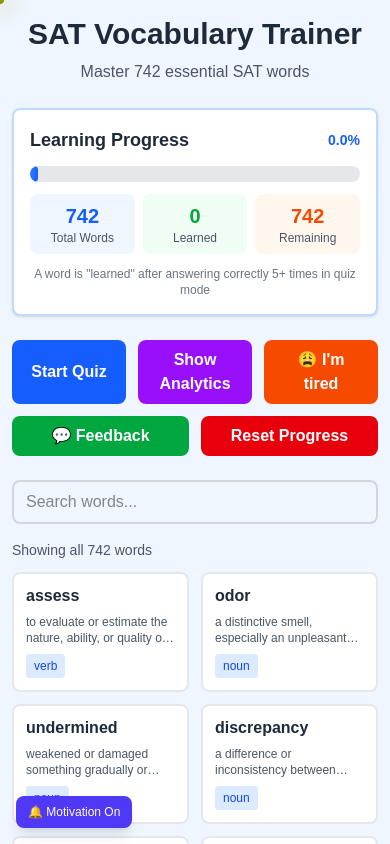
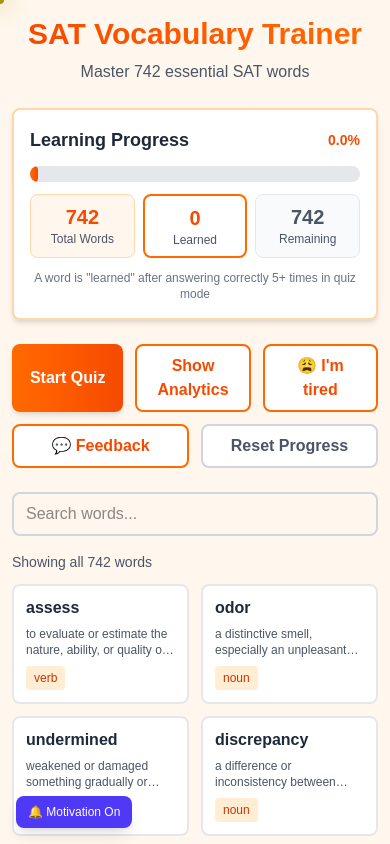
Before and after one commit to sapogeth/sat-vocab-trainer, a Next.js app: page / in a window 390 px wide. Shown: the top 844 px of the page. Built offline with nearby package versions, Linux system fonts and the light colour scheme.

Commit message:
new design

```diff
--- a/app/page.tsx
+++ b/app/page.tsx
@@ -77,7 +77,7 @@
   // Show Quiz Mode
   if (showQuiz) {
     return (
-      <div className="min-h-screen bg-gradient-to-b from-blue-50 to-white py-4 sm:py-8 px-3 sm:px-4">
+      <div className="min-h-screen bg-gradient-to-b from-orange-50 to-white py-4 sm:py-8 px-3 sm:px-4">
         <Quiz
           words={words}
           onBack={() => setShowQuiz(false)}
@@ -92,11 +92,11 @@
   }
 
   return (
-    <div className="min-h-screen bg-gradient-to-b from-blue-50 to-white py-4 sm:py-8 px-3 sm:px-4">
+    <div className="min-h-screen bg-gradient-to-b from-orange-50 to-white py-4 sm:py-8 px-3 sm:px-4">
       <div className="max-w-7xl mx-auto">
         {/* Header */}
         <header className="text-center mb-6 sm:mb-8">
-          <h1 className="text-3xl sm:text-4xl font-bold text-gray-800 mb-2">
+          <h1 className="text-3xl sm:text-4xl font-bold bg-gradient-to-r from-orange-600 to-orange-500 bg-clip-text text-transparent mb-2">
             SAT Vocabulary Trainer
           </h1>
           <p className="text-gray-600 text-base sm:text-lg">
@@ -114,25 +114,25 @@
         <div className="flex flex-wrap gap-3 sm:gap-4 mb-6">
           <button
             onClick={() => setShowQuiz(true)}
-            className="flex-1 sm:flex-none bg-blue-600 text-white px-4 sm:px-6 py-2 sm:py-3 rounded-lg font-semibold hover:bg-blue-700 transition-all hover:scale-105 active:scale-95"
+            className="flex-1 sm:flex-none bg-gradient-to-r from-orange-500 to-orange-600 text-white px-4 sm:px-6 py-2 sm:py-3 rounded-lg font-semibold hover:from-orange-600 hover:to-orange-700 transition-all hover:scale-105 active:scale-95 shadow-md"
           >
             Start Quiz
           </button>
           <button
             onClick={() => setShowDashboard(!showDashboard)}
-            className="flex-1 sm:flex-none bg-purple-600 text-white px-4 sm:px-6 py-2 sm:py-3 rounded-lg font-semibold hover:bg-purple-700 transition-all hover:scale-105 active:scale-95"
+            className="flex-1 sm:flex-none bg-white text-orange-600 border-2 border-orange-500 px-4 sm:px-6 py-2 sm:py-3 rounded-lg font-semibold hover:bg-orange-50 transition-all hover:scale-105 active:scale-95"
           >
             {showDashboard ? "Hide" : "Show"} Analytics
           </button>
           <button
             onClick={handleMotivationClick}
-            className="flex-1 sm:flex-none bg-orange-600 text-white px-4 sm:px-6 py-2 sm:py-3 rounded-lg font-semibold hover:bg-orange-700 transition-all hover:scale-105 active:scale-95"
+            className="flex-1 sm:flex-none bg-white text-orange-600 border-2 border-orange-500 px-4 sm:px-6 py-2 sm:py-3 rounded-lg font-semibold hover:bg-orange-50 transition-all hover:scale-105 active:scale-95"
           >
             😩 I'm tired
           </button>
           <button
             onClick={() => window.open("https://forms.gle/SbdTwuxGyP1yndKb6", "_blank")}
-            className="flex-1 sm:flex-none bg-green-600 text-white px-4 sm:px-6 py-2 sm:py-3 rounded-lg font-semibold hover:bg-green-700 transition-all hover:scale-105 active:scale-95"
+            className="flex-1 sm:flex-none bg-white text-orange-600 border-2 border-orange-500 px-4 sm:px-6 py-2 sm:py-3 rounded-lg font-semibold hover:bg-orange-50 transition-all hover:scale-105 active:scale-95"
           >
             💬 Feedback
           </button>
@@ -142,7 +142,7 @@
                 resetProgress();
               }
             }}
-            className="flex-1 sm:flex-none bg-red-600 text-white px-4 sm:px-6 py-2 sm:py-3 rounded-lg font-semibold hover:bg-red-700 transition-all hover:scale-105 active:scale-95"
+            className="flex-1 sm:flex-none bg-white text-gray-600 border-2 border-gray-300 px-4 sm:px-6 py-2 sm:py-3 rounded-lg font-semibold hover:bg-gray-50 transition-all hover:scale-105 active:scale-95"
           >
             Reset Progress
           </button>
@@ -235,8 +235,8 @@
                   key={word.word}
                   className={`bg-white rounded-lg border-2 overflow-hidden transition-all hover:shadow-lg cursor-pointer hover:scale-105 ${
                     isLearned
-                      ? "border-green-400 bg-green-50/50"
-                      : "border-gray-200 hover:border-blue-300"
+                      ? "border-orange-400 bg-orange-50/50"
+                      : "border-gray-200 hover:border-orange-300"
                   }`}
                   onClick={() => setExpandedWord(word.word)}
                 >
@@ -247,7 +247,7 @@
                         {word.word}
                       </h3>
                       {isLearned && (
-                        <span className="text-green-600 text-sm flex-shrink-0 ml-1">✓</span>
+                        <span className="text-orange-600 text-sm flex-shrink-0 ml-1">✓</span>
                       )}
                     </div>
 
@@ -258,7 +258,7 @@
 
                     {/* Part of Speech Badge */}
                     {word.partOfSpeech && (
-                      <span className="inline-block mt-2 px-2 py-1 text-xs bg-blue-100 text-blue-700 rounded">
+                      <span className="inline-block mt-2 px-2 py-1 text-xs bg-orange-100 text-orange-700 rounded">
                         {word.partOfSpeech}
                       </span>
                     )}
@@ -315,13 +315,13 @@
                           {word.word}
                         </h2>
                         {isLearned && (
-                          <span className="text-green-600 text-2xl flex-shrink-0 ml-2">
+                          <span className="text-orange-600 text-2xl flex-shrink-0 ml-2">
                             ✓
                           </span>
                         )}
                       </div>
                       {word.partOfSpeech && (
-                        <span className="inline-block px-3 py-1 text-sm bg-blue-100 text-blue-700 rounded-full font-medium">
+                        <span className="inline-block px-3 py-1 text-sm bg-orange-100 text-orange-700 rounded-full font-medium">
                           {word.partOfSpeech}
                         </span>
                       )}
@@ -358,11 +358,11 @@
                     </div>
 
                     {/* Tip */}
-                    <div className="bg-blue-50 border-l-4 border-blue-500 p-4 rounded">
-                      <h3 className="text-sm font-semibold text-blue-700 uppercase mb-2">
+                    <div className="bg-orange-50 border-l-4 border-orange-500 p-4 rounded">
+                      <h3 className="text-sm font-semibold text-orange-700 uppercase mb-2">
                         Memory Tip
                       </h3>
-                      <p className="text-base text-blue-900">{word.tip}</p>
+                      <p className="text-base text-orange-900">{word.tip}</p>
                     </div>
                   </div>
                 );
--- a/components/ProgressBar.tsx
+++ b/components/ProgressBar.tsx
@@ -8,10 +8,10 @@
   const remaining = totalWords - learnedWords;
 
   return (
-    <div className="bg-white rounded-lg border-2 border-blue-200 p-4 sm:p-6 mb-6 shadow-sm">
+    <div className="bg-white rounded-lg border-2 border-orange-200 p-4 sm:p-6 mb-6 shadow-md">
       <div className="flex items-center justify-between mb-3">
         <h2 className="text-lg sm:text-xl font-bold text-gray-800">Learning Progress</h2>
-        <span className="text-sm sm:text-base font-semibold text-blue-600">
+        <span className="text-sm sm:text-base font-semibold text-orange-600">
           {percentage.toFixed(1)}%
         </span>
       </div>
@@ -19,7 +19,7 @@
       {/* Progress Bar */}
       <div className="w-full bg-gray-200 rounded-full h-4 sm:h-6 mb-3 overflow-hidden">
         <div
-          className="h-full bg-gradient-to-r from-blue-500 to-blue-600 rounded-full transition-all duration-500 ease-out flex items-center justify-end pr-2"
+          className="h-full bg-gradient-to-r from-orange-500 to-orange-600 rounded-full transition-all duration-500 ease-out flex items-center justify-end pr-2"
           style={{ width: `${Math.min(percentage, 100)}%` }}
         >
           {percentage > 10 && (
@@ -32,16 +32,16 @@
 
       {/* Stats Grid */}
       <div className="grid grid-cols-3 gap-2 sm:gap-4 text-center">
-        <div className="bg-blue-50 rounded-lg p-2 sm:p-3">
-          <div className="text-xl sm:text-2xl font-bold text-blue-600">{totalWords}</div>
+        <div className="bg-orange-50 rounded-lg p-2 sm:p-3 border border-orange-200">
+          <div className="text-xl sm:text-2xl font-bold text-orange-600">{totalWords}</div>
           <div className="text-xs sm:text-sm text-gray-600">Total Words</div>
         </div>
-        <div className="bg-green-50 rounded-lg p-2 sm:p-3">
-          <div className="text-xl sm:text-2xl font-bold text-green-600">{learnedWords}</div>
+        <div className="bg-white rounded-lg p-2 sm:p-3 border-2 border-orange-500">
+          <div className="text-xl sm:text-2xl font-bold text-orange-600">{learnedWords}</div>
           <div className="text-xs sm:text-sm text-gray-600">Learned</div>
         </div>
-        <div className="bg-orange-50 rounded-lg p-2 sm:p-3">
-          <div className="text-xl sm:text-2xl font-bold text-orange-600">{remaining}</div>
+        <div className="bg-gray-50 rounded-lg p-2 sm:p-3 border border-gray-200">
+          <div className="text-xl sm:text-2xl font-bold text-gray-600">{remaining}</div>
           <div className="text-xs sm:text-sm text-gray-600">Remaining</div>
         </div>
       </div>
```
Also changed, not shown: components/Dashboard.tsx (+17 -17 lines), components/Quiz.tsx (+17 -17 lines).
